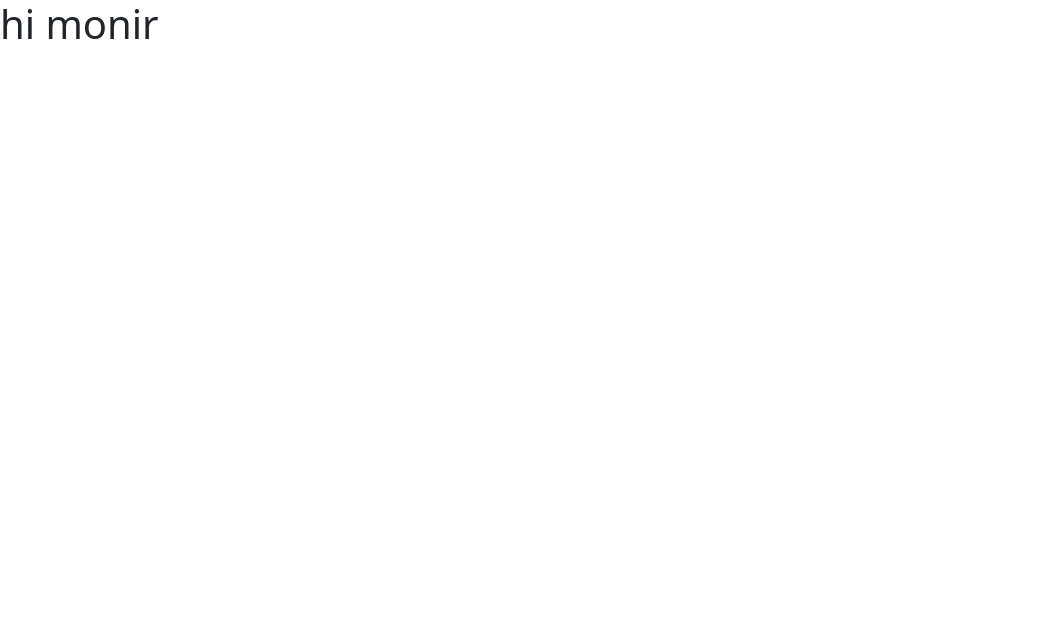
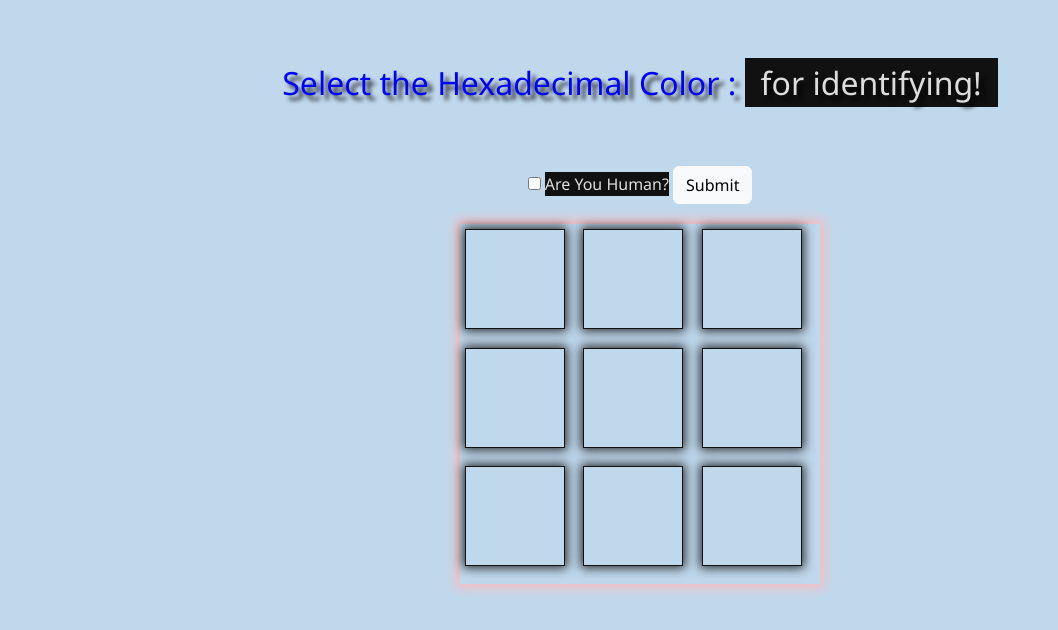
Before and after one commit to monir3430/I-m-human, a plain HTML site: page index.html in a window 1280 px wide. Shown: the whole page, without its empty margins (0-1058 px from the left). Drawn offline with nearby package versions, Linux system fonts and the light colour scheme.

Commit message:
CSS completed

```diff
--- a/index.html
+++ b/index.html
@@ -9,10 +9,29 @@
     <link href="https://cdn.jsdelivr.net/npm/bootstrap@5.2.0/dist/css/bootstrap.min.css" rel="stylesheet" integrity="sha384-gH2yIJqKdNHPEq0n4Mqa/HGKIhSkIHeL5AyhkYV8i59U5AR6csBvApHHNl/vI1Bx" crossorigin="anonymous">
     <link rel="stylesheet" href="style.css">
 
-    <title>I'm human.</title>
+    <title>Varify not Robot</title>
 </head>
 <body>
-    <h1>hi monir</h1>
+   <div class="form-container">
+    <form action="NotRobot.html">
+        <h2>Select the Hexadecimal Color : <span id="select-color">for identifying!</span></h2>
+        <input type="checkbox" id="checkbox"/>
+        <label for="checkbox">Are You Human?</label>
+        <button class="btn btn-light" type="submit">Submit</button>
+
+    </form>
+   </div>
+   <main class="container">
+    <div class="element"></div>
+    <div class="element"></div>
+    <div class="element"></div>
+    <div class="element"></div>
+    <div class="element"></div>
+    <div class="element"></div>
+    <div class="element"></div>
+    <div class="element"></div>
+    <div class="element"></div>
+   </main>
 
     <script src="main.js"></script>
 </body>
--- a/style.css
+++ b/style.css
@@ -0,0 +1,53 @@
+body{
+    max-width: 800px;
+    max-height: 800px;
+    margin: 0 auto;
+    display: flex;
+    flex-direction: column;
+    justify-content: center;
+    align-items: center;
+    text-align: center;
+    background-color: #c0d8ec;
+    font-family: 'Segoe UI', Tahoma, Geneva, Verdana, sans-serif;
+
+
+}
+:root{
+    --light: #ddd;
+    --dark: #111;
+    --text-shadow: 5px 5px 4px rgba(1, 0, 5, 0.8)
+}
+h2{
+    color: blue;
+    margin: 4rem 0;
+    text-shadow: var(--text-shadow);
+
+}
+h1,span {
+    background-color: var(--dark);
+    color: var(--light);
+    padding: 0.2rem 1rem;
+}
+label{
+    background-color: var(--dark);
+    color: var(--light);
+}
+.container{
+    width: 360px;
+    height: 360px;
+    margin-top: 20px;
+    display: grid;
+    grid-template-columns: repeat(3, 1fr);
+    gap: 5px;
+    box-shadow: 0 0 10px 4px rgb(248, 188, 188);
+    padding: 5px;
+}
+.element{
+    width: 100px;
+    height: 100px;
+    border: 1px solid var(--dark);
+    justify-content: center;
+    align-items: center;
+    box-shadow: 0 0 10px 2px rgb(0, 0, 0, 0.8);
+
+}
```
Also changed, not shown: NotRobot.html (added, +20 -0 lines).
